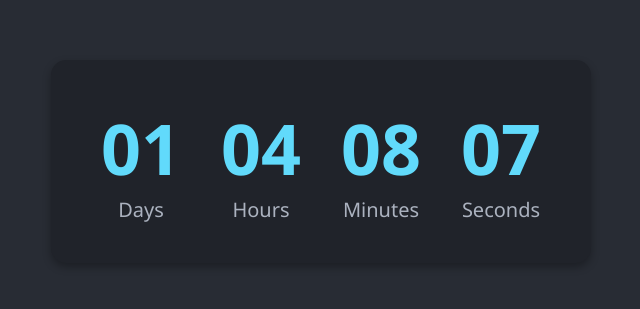
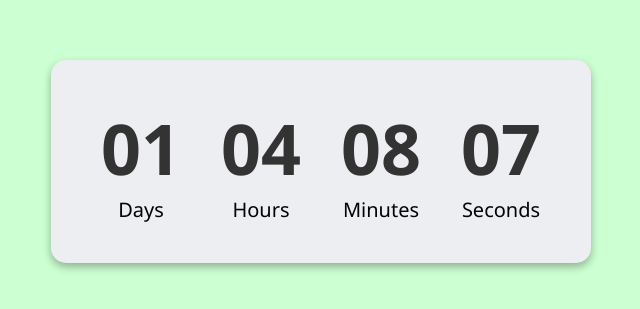
Before and after one commit to sharuk-on/countdown, a plain HTML site: page index.html in a window 1280 px wide. Shown: the part 239-548 px from the top of the page, without its empty margins (319-959 px from the left). Drawn offline with Linux system fonts and the light colour scheme.

Commit message:
Update index.html

```diff
--- a/index.html
+++ b/index.html
@@ -9,18 +9,18 @@
             justify-content: center;
             align-items: center;
             height: 100vh;
-            background-color: #282c34;
+            background-color: #ccffd2;
             margin: 0;
-            color: #61dafb;
+            color: #ccffd2;
         }
         .timer {
             font-size: 60px;
-            background-color: #20232a;
+            background-color: #edeef2;
             padding: 40px;
             border-radius: 15px;
             box-shadow: 0 4px 8px rgba(0, 0, 0, 0.3);
             text-align: center;
-            color: #61dafb;
+            color: #333333;
             display: flex;
             gap: 20px;
         }
@@ -36,7 +36,7 @@
         }
         .label {
             font-size: 20px;
-            color: #abb2bf;
+            color: #010307;
         }
     </style>
 </head>
```
